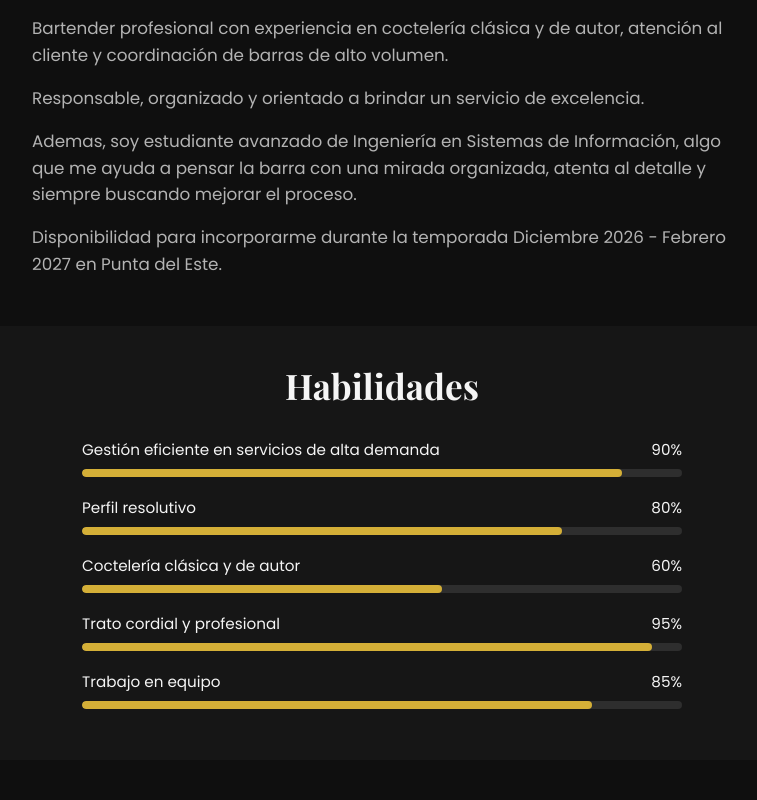
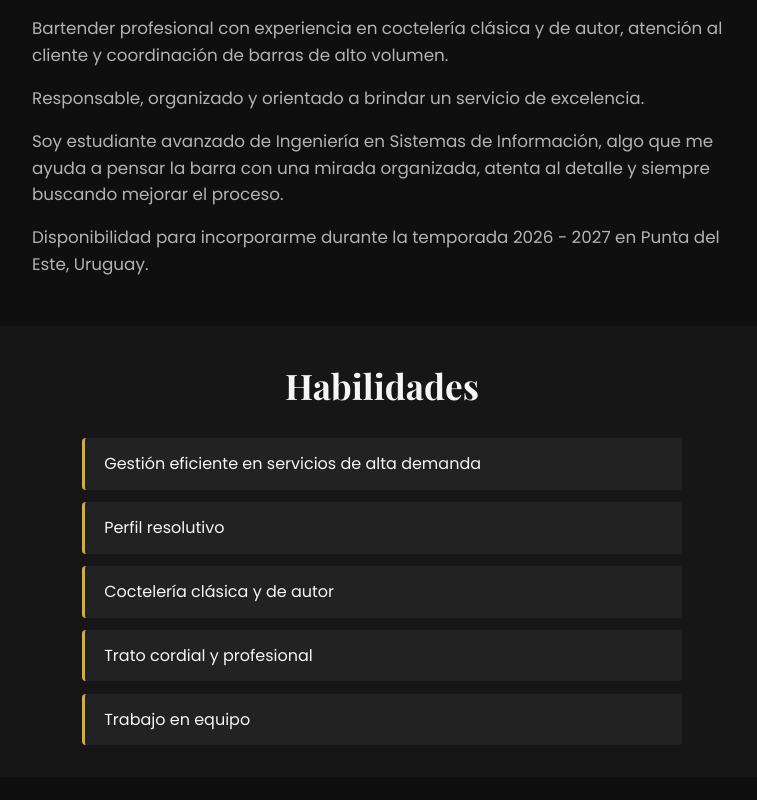
Before and after one commit to Tobiasgonzalez223/portafolio_bartender, a React (Vite) app: page / in a window 1280 px wide. Shown: the part 880-1680 px from the top of the page, without its empty margins (258-1015 px from the left). Built offline with nearby package versions, Linux system fonts and the light colour scheme.

Commit message:
Ajuste skills

```diff
--- a/src/App.css
+++ b/src/App.css
@@ -145,32 +145,17 @@
 .skills-list {
   max-width: 600px;
   margin: 0 auto;
+  display: flex;
+  flex-direction: column;
+  gap: 0.8rem;
 }
 
 .skill-item {
-  margin-bottom: 1.2rem;
-}
-
-.skill-header {
-  display: flex;
-  justify-content: space-between;
-  margin-bottom: 0.4rem;
-  font-size: 0.95rem;
-}
-
-.skill-bar-bg {
-  width: 100%;
-  height: 8px;
-  background-color: rgba(255,255,255,0.1);
+  padding: 0.8rem 1.2rem;
+  background-color: rgba(255, 255, 255, 0.05);
+  border-left: 3px solid var(--color-accent);
   border-radius: 4px;
-  overflow: hidden;
-}
-
-.skill-bar-fill {
-  height: 100%;
-  background-color: var(--color-accent);
-  border-radius: 4px;
-  transition: width 1s ease;
+  font-size: 1rem;
 }
 
 /* Gallery */
@@ -226,29 +211,30 @@
 .experience-list::before {
   content: '';
   position: absolute;
-  top: 0.675rem;       /* arranca justo a la altura del centro del primer círculo */
+  top: 0.675rem;
   bottom: 0;
   left: 0;
   width: 2px;
   background-color: var(--color-accent);
 }
 
+
 .experience-item {
   margin-bottom: 2.5rem;
   position: relative;
 }
-
+/*
 .experience-item::before {
   content: '';
   position: absolute;
-  left: -2.31rem;   /* antes -2.55rem */
+  left: -2.31rem;
   top: 0.3rem;
   width: 12px;
   height: 12px;
   border-radius: 50%;
   background-color: var(--color-accent);
   z-index: 1;
-}
+}*/
 
 .experience-period {
   color: var(--color-accent);
@@ -340,7 +326,7 @@
 @media (max-width: 480px) {
   /* ... lo del navbar que ya tenés ... */
   .hero {
-    background-position: left; /* ajustá este valor a ojo */
+    background-position: left;
   }
 
   .hero-title {
--- a/src/components/About.jsx
+++ b/src/components/About.jsx
@@ -11,12 +11,12 @@ function About() {
             Responsable, organizado y orientado a brindar un servicio de excelencia.
           </p>
           <p>
-            Ademas, soy estudiante avanzado de Ingeniería en Sistemas de Información, algo que me ayuda a
+            Soy estudiante avanzado de Ingeniería en Sistemas de Información, algo que me ayuda a
             pensar la barra con una mirada organizada, atenta al detalle y
             siempre buscando mejorar el proceso.
           </p>
           <p>
-            Disponibilidad para incorporarme durante la temporada Diciembre 2026 - Febrero 2027 en Punta del Este.
+            Disponibilidad para incorporarme durante la temporada 2026 - 2027 en Punta del Este, Uruguay.
           </p>
         </div>
       </div>
--- a/src/components/Hero.jsx
+++ b/src/components/Hero.jsx
@@ -5,7 +5,6 @@ function Hero() {
       <div className="hero-content">
         <h1 className="hero-title">Tobías González Parra</h1>
             <p className="hero-subtitle">Bartender Profesional</p>
-            <p className="hero-description"> Coctelería clásica y de autor, con pasión por la barra y la experiencia del cliente.</p>
         <a href="#contact" className="hero-button">Contactame</a>
       </div>
     </section>
--- a/src/components/Skills.jsx
+++ b/src/components/Skills.jsx
@@ -1,31 +1,22 @@
 const skillsList = [
-  { name: 'Gestión eficiente en servicios de alta demanda', level: 90 },
-  { name: 'Perfil resolutivo', level: 80 },
-  { name: 'Coctelería clásica y de autor', level: 60 },
-  { name: 'Trato cordial y profesional', level: 95 },
-  { name: 'Trabajo en equipo', level: 85 },
+  'Gestión eficiente en servicios de alta demanda',
+  'Perfil resolutivo',
+  'Coctelería clásica y de autor',
+  'Trato cordial y profesional',
+  'Trabajo en equipo',
 ]
 
 function Skills() {
   return (
     <section className="skills" id="skills">
       <h2 className="section-title">Habilidades</h2>
-        <div className="skills-list">
-            {skillsList.map((skill) => (
-            <div className="skill-item" key={skill.name}>
-                <div className="skill-header">
-                <span>{skill.name}</span>
-                <span>{skill.level}%</span>
-                </div>
-                <div className="skill-bar-bg">
-                <div
-                    className="skill-bar-fill"
-                    style={{ width: `${skill.level}%` }}
-                ></div>
-                </div>
-            </div>
-            ))}
-        </div>
+      <div className="skills-list">
+        {skillsList.map((skill) => (
+          <div className="skill-item" key={skill}>
+            {skill}
+          </div>
+        ))}
+      </div>
     </section>
   )
 }
```
